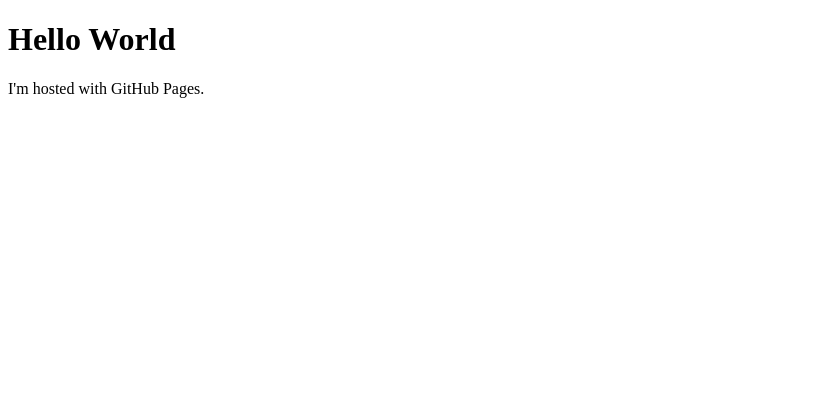
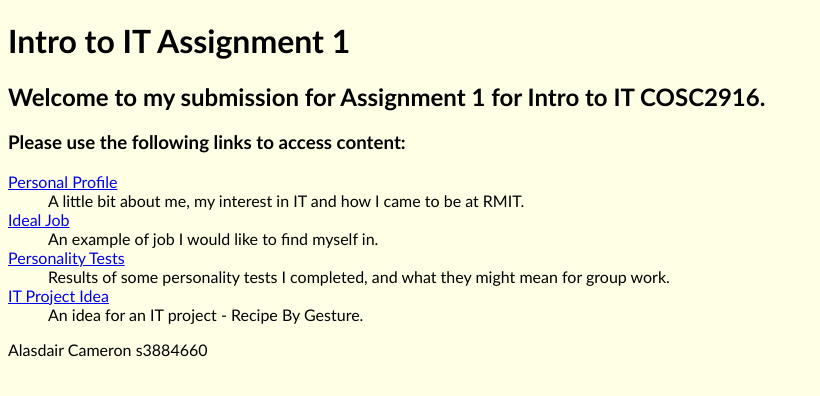
Before and after one commit to s3884660/introtoit1, a plain HTML site: page index.html in a window 1280 px wide. Shown: the whole page, without its empty margins (0-820 px from the left). Drawn offline with Linux system fonts and the light colour scheme.

Commit message:
First page creation

```diff
--- a/index.html
+++ b/index.html
@@ -1,7 +1,21 @@
 <!DOCTYPE html>
 <html>
-<body>
-<h1>Hello World</h1>
-<p>I'm hosted with GitHub Pages.</p>
+<head>
+<title>Intro to IT Assignment 1</title>
+<body style="background-color:#ffffe6;font-family:Calibri;">
+<h1>Intro to IT Assignment 1</h1>
+<h2>Welcome to my submission for Assignment 1 for Intro to IT COSC2916.</h2>
+<h3>Please use the following links to access content:</h3>
+<dl>
+<dt><a href="profile.html">Personal Profile</a></dt>
+<dd>A little bit about me, my interest in IT and how I came to be at RMIT.</dd>
+<dt><a href="job.html">Ideal Job</a></dt>
+<dd>An example of job I would like to find myself in.</dd>
+<dt><a href="personality.html">Personality Tests</a></dt>
+<dd>Results of some personality tests I completed, and what they might mean for group work.</dd>
+<dt><a href="project.html">IT Project Idea</a></dt>
+<dd>An idea for an IT project - Recipe By Gesture.</dd>
+</dl>
+Alasdair Cameron s3884660
 </body>
 </html>
```
Also changed, not shown: job.html (added, +8 -0 lines), personality.html (added, +8 -0 lines), profile.html (added, +8 -0 lines), project.html (added, +8 -0 lines), template.html (added, +8 -0 lines).
